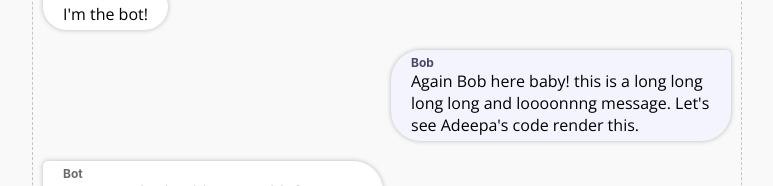
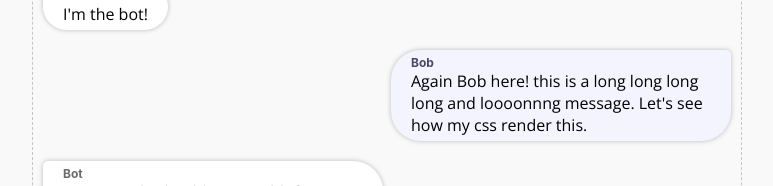
Before and after one commit to cipherdragon/Jelly-bot, a React (Create React App) app: page / in a window 1280 px wide. Shown: the part 244-430 px from the top of the page, without its empty margins (253-1026 px from the left). Built offline with nearby package versions, Linux system fonts and the light colour scheme.

Commit message:
just changed a hardcoded message.

```diff
--- a/src/App.js
+++ b/src/App.js
@@ -26,7 +26,7 @@ let messages = [
     {
         "id" : 5,
         "sender" : "Bob",
-        "message" : "Again Bob here baby! this is a long long long long and loooonnng message. Let's see Adeepa's code render this."
+        "message" : "Again Bob here! this is a long long long long and loooonnng message. Let's see how my css render this."
     }
     ,
     {
```
